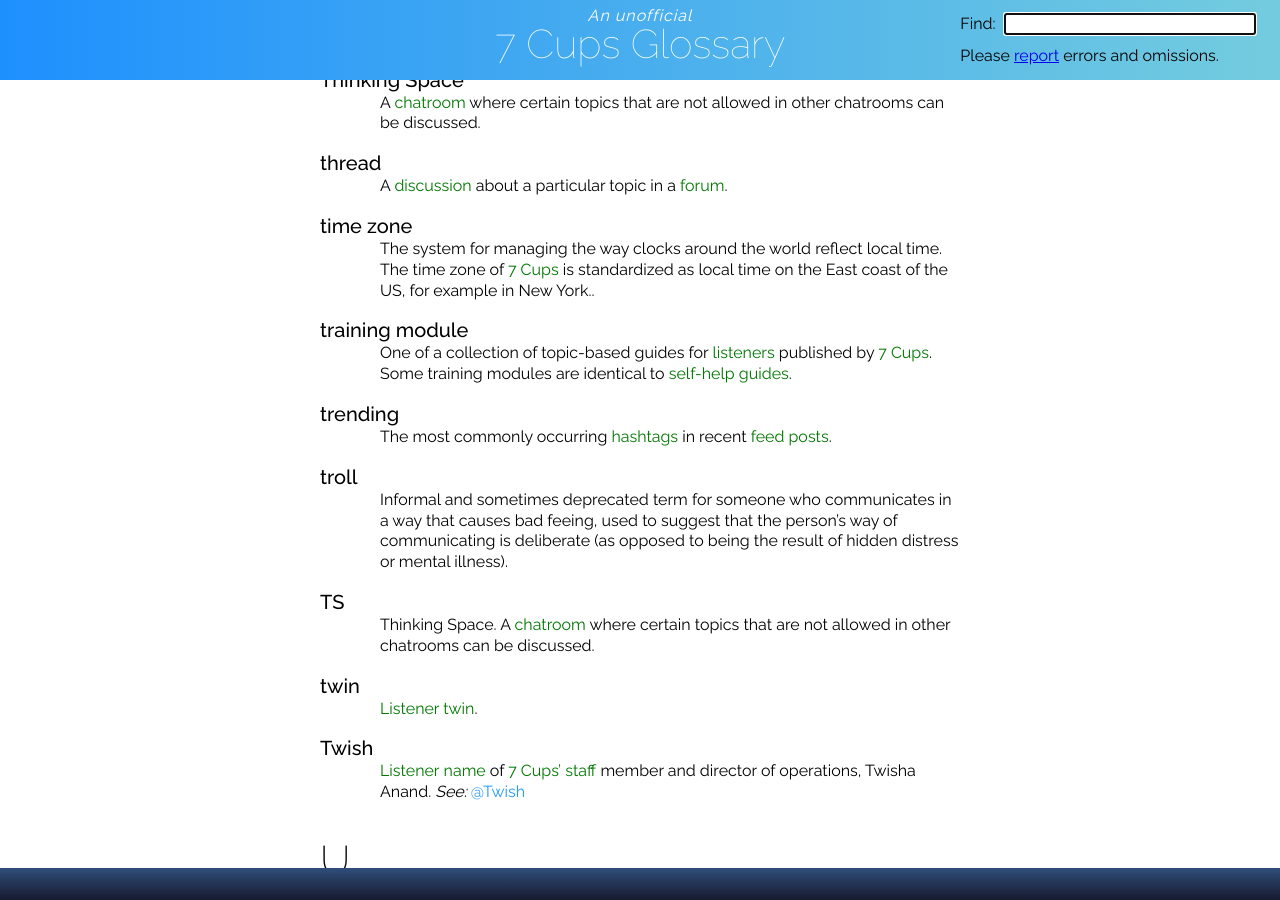
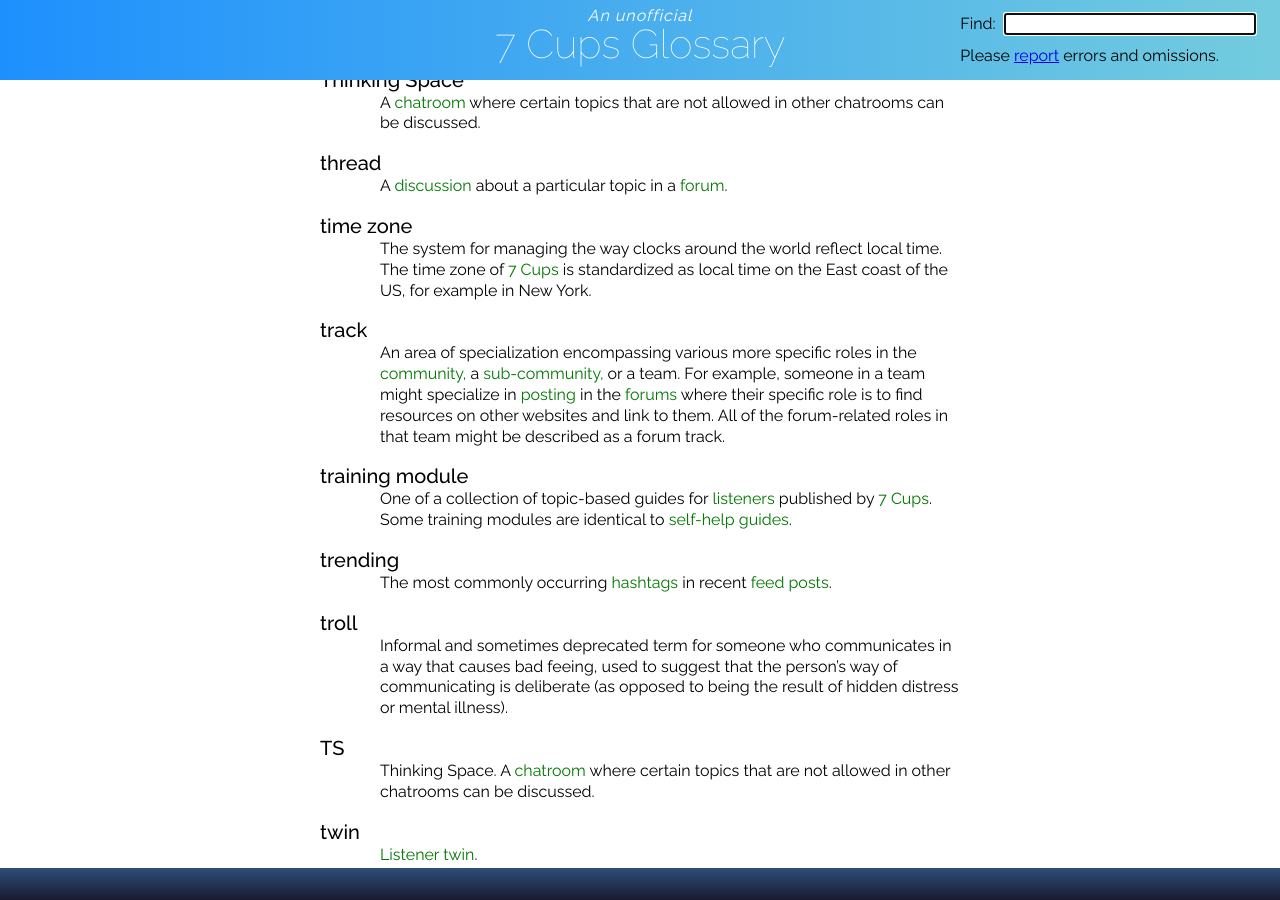
Before and after one commit to RarelyCharlie/rarelycharlie.github.io, a Jekyll site: the page built from glossary.md, in a window 1280 px wide and 900 px high, scrolled down 19439 px. Built offline with Jekyll 4.4.1, drawn with Linux system fonts in a browser that asks for light colours.

Commit message:
add track

```diff
--- a/glossary.md
+++ b/glossary.md
@@ -723,7 +723,10 @@ A ~~chatroom~~ where certain topics that are not allowed in other chatrooms can
 A ~~discussion~~ about a particular topic in a ~~forum~~.
 
 # time zone
-The system for managing the way clocks around the world reflect local time. The time zone of ~~7 Cups~~ is standardized as local time on the East coast of the US, for example in New York..
+The system for managing the way clocks around the world reflect local time. The time zone of ~~7 Cups~~ is standardized as local time on the East coast of the US, for example in New York.
+
+# track
+An area of specialization encompassing various more specific roles in the ~~community,~~ a ~~sub-community,~~ or a team. For example, someone in a team might specialize in ~~posting/post~~ in the ~~forums/forum~~ where their specific role is to find resources on other websites and link to them. All of the forum-related roles in that team might be described as a forum track.
 
 # training module
 One of a collection of topic-based guides for ~~listeners/listener~~ published by ~~7 Cups~~. Some training modules are identical to ~~self-help guides~~.
```
